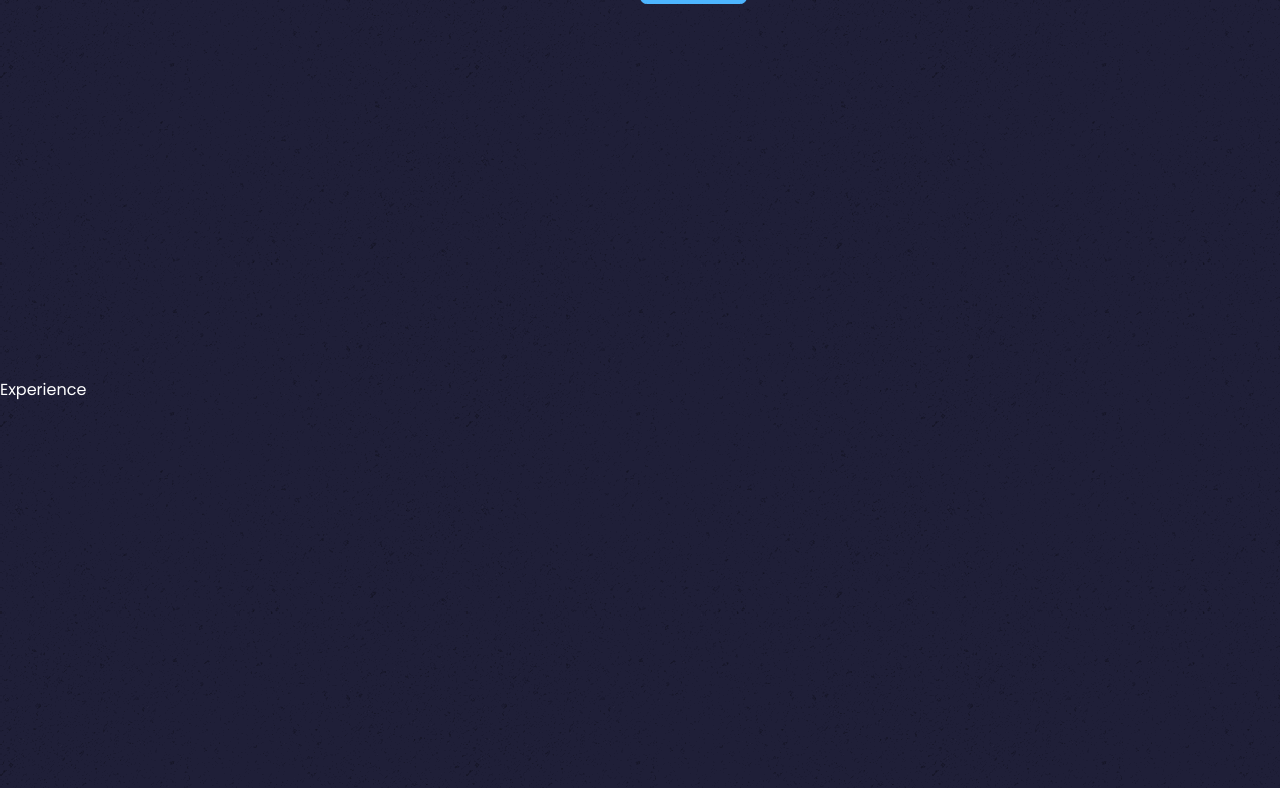
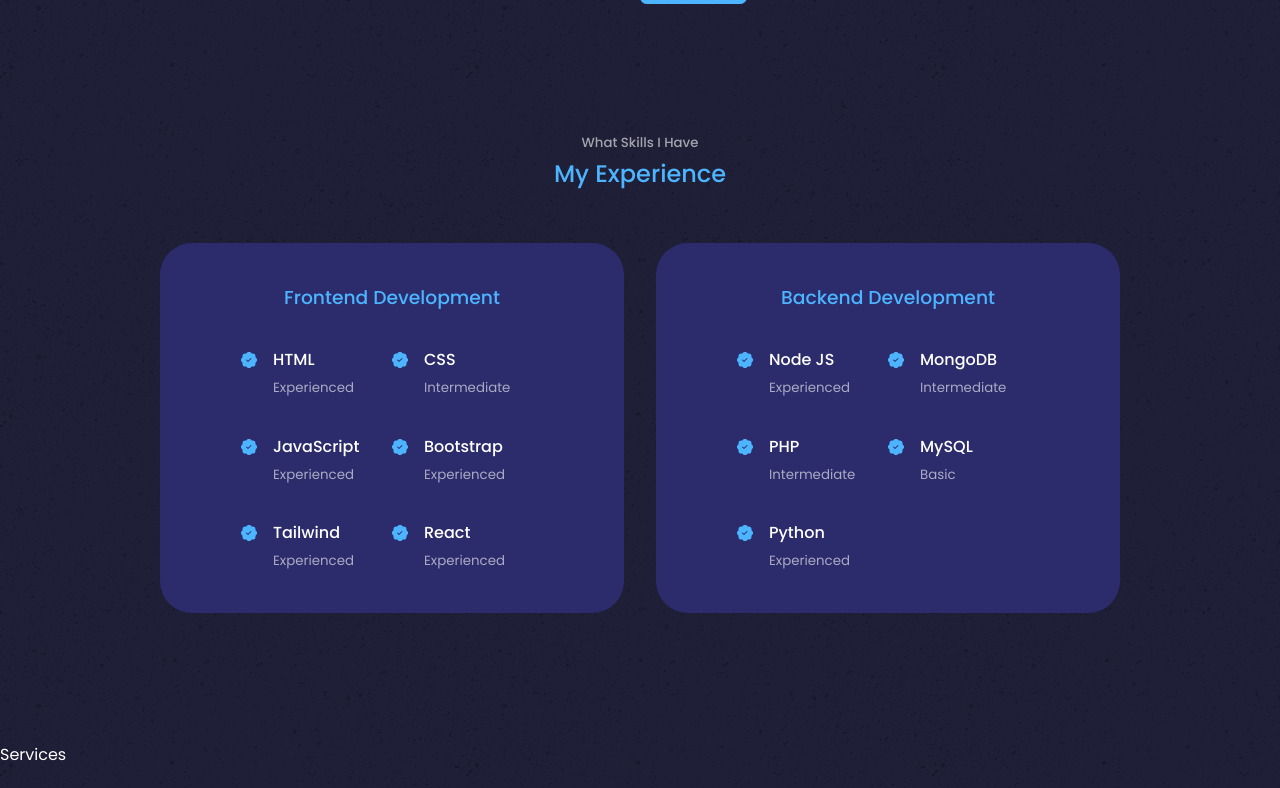
Before and after one commit to soulandbone/react_portfolio_tutorial, a React (Vite) app: page / in a window 1280 px wide. Shown: the part 1480-2268 px from the top of the page. Built offline with nearby package versions, Linux system fonts and the light colour scheme.

Commit message:
experience section completed

```diff
--- a/src/components/experience/Experience.jsx
+++ b/src/components/experience/Experience.jsx
@@ -1,9 +1,121 @@
 import React from 'react';
 import './experience.css';
+import { BsPatchCheckFill } from "react-icons/bs";
 
 const Experience = () => {
   return (
-    <section id='experience'>Experience</section>
+    <section id='experience'>
+      <h5>What Skills I Have</h5>
+      <h2>My Experience</h2>
+
+      <div className="container experience__container">
+        <div className="experience__frontend">
+          <h3>Frontend Development</h3>
+            <div className="experience__content">
+              <article className='experience__details'>
+                <BsPatchCheckFill className='experience__details-icon'/>
+                <div>
+                <h4>HTML</h4>
+                <small className='text-light'>Experienced</small>
+                </div>
+
+              </article>
+              <article className='experience__details'>
+                <BsPatchCheckFill className='experience__details-icon'/>
+                <div>
+                <h4>CSS</h4>
+                <small className='text-light'>Intermediate</small>
+                </div>
+
+              </article>
+              <article className='experience__details'>
+                <BsPatchCheckFill className='experience__details-icon'/>
+                <div>
+                <h4>JavaScript</h4>
+                <small className='text-light'>Experienced</small>
+                </div>
+
+              </article>
+              <article className='experience__details'>
+                <BsPatchCheckFill className='experience__details-icon'/>
+                <div>
+                <h4>Bootstrap</h4>
+                <small className='text-light'>Experienced</small>
+                </div>
+
+              </article>
+              <article className='experience__details'>
+                <BsPatchCheckFill className='experience__details-icon'/>
+                <div>
+                <h4>Tailwind</h4>
+                <small className='text-light'>Experienced</small>
+                </div>
+
+              </article>
+              <article className='experience__details'>
+                <BsPatchCheckFill className='experience__details-icon'/>
+                <div>
+                <h4>React</h4>
+                <small className='text-light'>Experienced</small>
+                </div>
+
+              </article>
+
+            </div>
+        </div>
+        {/* =============================== END OF FRONTEND ===============================================*/}
+        <div className="experience__backend">
+        <h3>Backend Development</h3>
+            <div className="experience__content">
+              <article className='experience__details'>
+                <BsPatchCheckFill className='experience__details-icon'/>
+                <div>
+                <h4>Node JS</h4>
+                <small className='text-light'>Experienced</small>
+                </div>
+
+              </article>
+              <article className='experience__details'>
+                <BsPatchCheckFill className='experience__details-icon'/>
+                <div>
+                <h4>MongoDB</h4>
+                <small className='text-light'>Intermediate</small>
+                </div>
+
+              </article>
+              <article className='experience__details'>
+                <BsPatchCheckFill className='experience__details-icon'/>
+                <div>
+                <h4>PHP</h4>
+                <small className='text-light'>Intermediate</small>
+                </div>
+
+              </article>
+              <article className='experience__details'>
+                <BsPatchCheckFill className='experience__details-icon'/>
+                <div>
+                <h4>MySQL</h4>
+                <small className='text-light'>Basic</small>
+                </div>
+
+              </article>
+              <article className='experience__details'>
+                <BsPatchCheckFill className='experience__details-icon'/>
+                <div>
+                <h4>Python</h4>
+                <small className='text-light'>Experienced</small>
+                </div>
+
+              </article>
+
+
+            </div>
+        </div>
+
+
+
+      </div>
+    </section>
   )
 }
 
--- a/src/components/experience/experience.css
+++ b/src/components/experience/experience.css
@@ -0,0 +1,74 @@
+.experience__container {
+    display: grid;
+    grid-template-columns: 1fr 1fr;
+    gap: 2rem;
+}
+
+.experience__container > div {
+    background: var(--color-bg-variant);
+    padding: 2.4rem 5rem;
+    border-radius: 2rem;
+    border: 1px solid transparent;
+    transition: var(--transition);
+}
+
+.experience__container >div:hover {
+    background: transparent;
+    border-color: var(--color-primary-variant);
+    cursor: default;
+
+}
+
+.experience__container > div h3{
+    text-align: center;
+    margin-bottom: 2rem;
+    color: var(--color-primary);
+}
+
+.experience__content {
+    display: grid;
+    grid-template-columns: 1fr 1fr;
+    row-gap: 2rem;
+}
+
+.experience__details{
+    display: flex;
+    gap: 1rem;
+}
+
+.experience__details-icon{
+   margin-top: 6px;
+   color: var(--color-primary);
+}
+
+
+ /* ===========================================================MEDIA QUERIES (MEDIUM DEVICES) =============================== */
+
+@media screen and (max-width: 1024px) {
+
+.experience__container {
+grid-template-columns: 1fr;
+}
+.experience__container > div {
+    width: 80%;
+    padding: 2rem;
+    margin: 0 auto;
+}
+
+.experience__content {
+    padding: 1rem;
+}
+
+}
+    /* ===========================================================MEDIA QUERIES (SMALL DEVICES) =============================== */
+@media screen and (max-width: 600px) {
+    .experience__container {
+        gap: 1rem;
+    }
+
+    .experience__container > div {
+        width: 100%;
+        padding: 2rem 1rem;
+    }
+
+}
--- a/src/styles.css
+++ b/src/styles.css
@@ -22,7 +22,7 @@
 
     --container-width-lg: 75%;
     --container-width-md: 86%;
-    --container-width-ms: 90%;
+    --container-width-sm: 90%;
 }
 
 html {
@@ -35,7 +35,7 @@
 
 section {
     margin-top: 8rem;
-    height: 100vh;
+
 }
 
 body {
@@ -81,7 +81,8 @@
 }
 
 .text-light {
-    color: --var(--color-light);
+    color: var(--color-light);
+
 }
 
 a {
```
